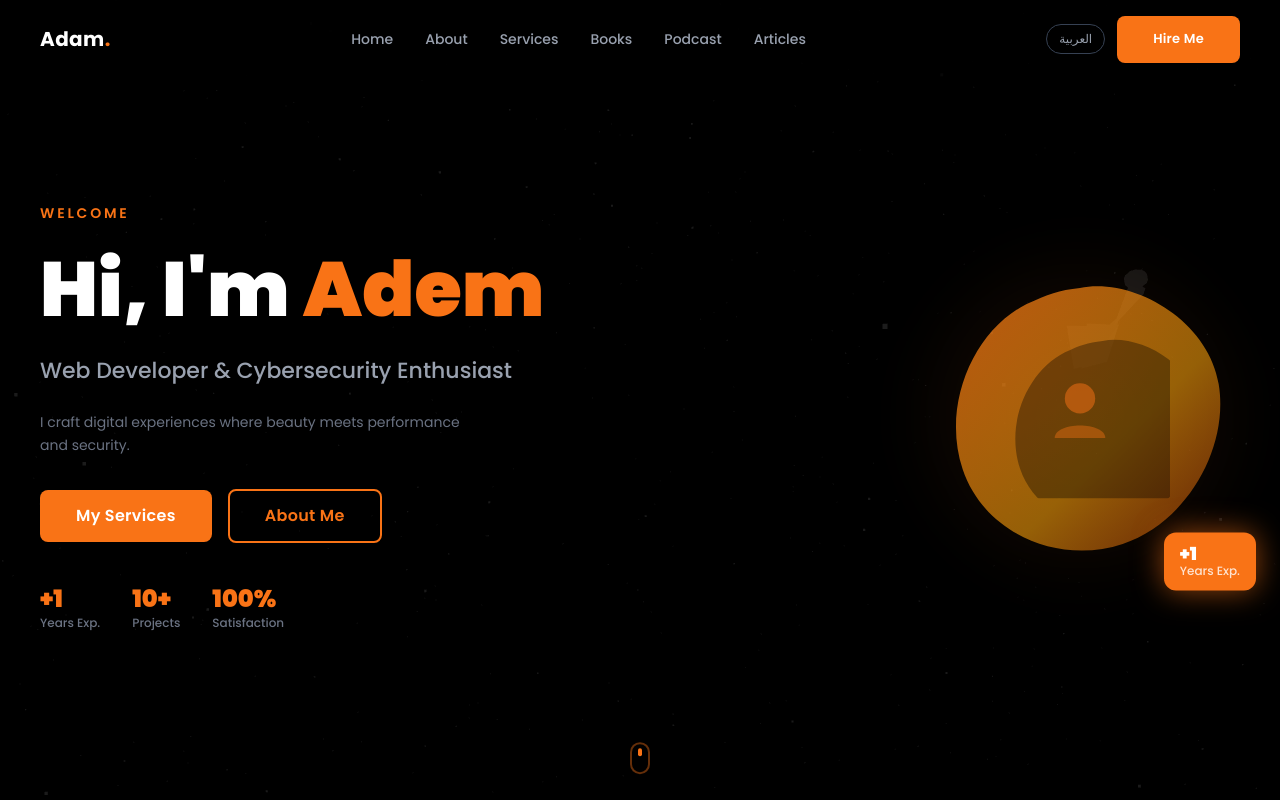
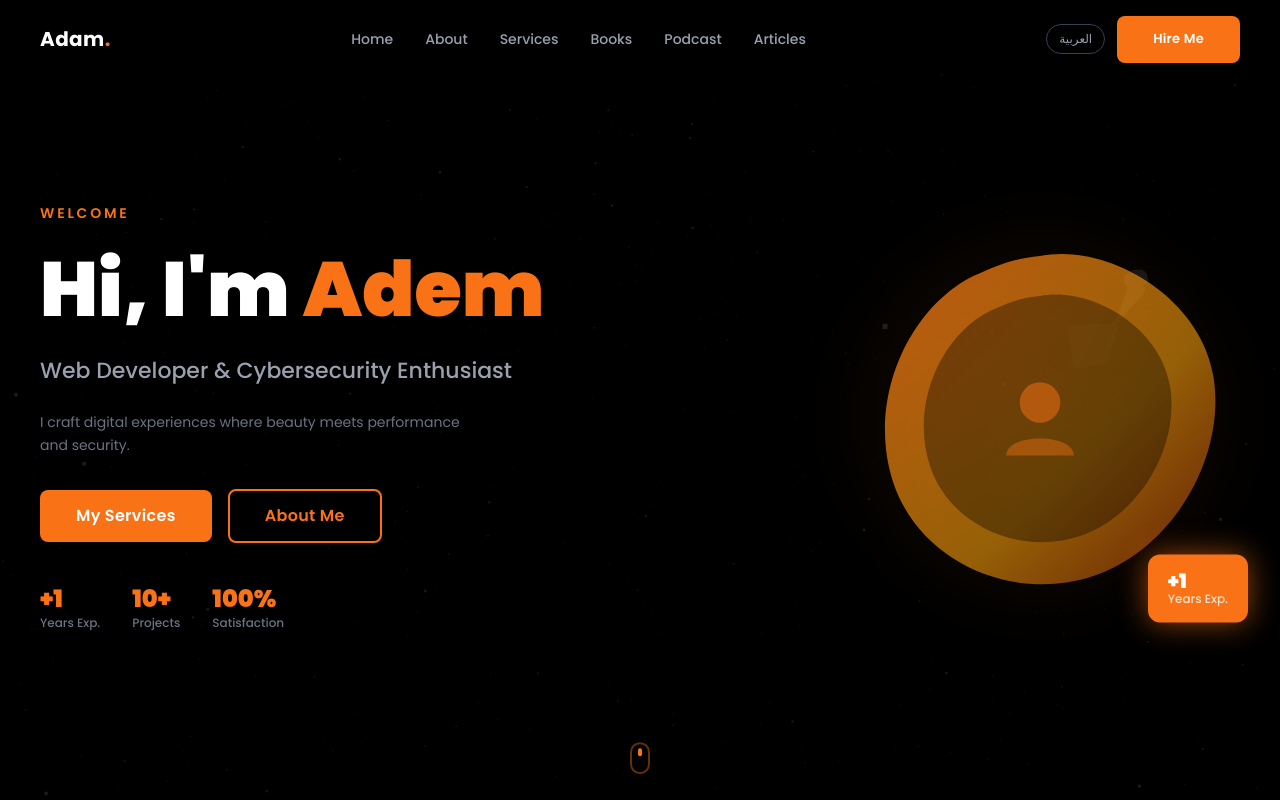
Before and after one commit to bx2-labs/platformadem, a React (Vite) app in the folder sirian-vercel/: page / in a window 1280 px wide. Shown: the top 800 px of the page. Built offline with nearby package versions, Linux system fonts and the light colour scheme; no server answers; the database is empty.

Commit message:
Refactor HeroSection with layout and style adjustments
Updated profile image section and adjusted sizes for better layout. Enhanced floating badge appearance.

```diff
--- a/sirian-vercel/src/components/HeroSection.tsx
+++ b/sirian-vercel/src/components/HeroSection.tsx
@@ -129,29 +129,25 @@ export default function HeroSection({ lang, onNav }: HeroSectionProps) {
           </motion.div>
         </div>
 
-        {/* Right — Profile image blob */}
+        {/* Right — Profile image blob (التعديل الجديد هنا) */}
         <motion.div
           initial={{ opacity: 0, scale: 0.85 }}
           animate={{ opacity: 1, scale: 1 }}
           transition={{ duration: 1, delay: 0.3 }}
           className="flex-shrink-0 flex items-center justify-center relative"
         >
-          {/* Outer glow ring */}
+          {/* Outer glow ring - حجم أكبر للتوازن */}
           <div
             className="absolute rounded-full"
             style={{
-              width: 380,
-              height: 380,
+              width: 450,
+              height: 450,
               background: "radial-gradient(circle, rgba(249,115,22,0.12) 0%, transparent 70%)",
-              filter: "blur(20px)",
+              filter: "blur(25px)",
             }}
           />
 
-          {/* Blob shape with clip */}
-          <div
-            className="relative flex items-center justify-center"
-            style={{ width: 320, height: 320 }}
-          >
+          <div className="relative flex items-center justify-center" style={{ width: 400, height: 400 }}>
             <svg viewBox="0 0 300 300" className="absolute inset-0 w-full h-full">
               <defs>
                 <linearGradient id="blobGrad" x1="0%" y1="0%" x2="100%" y2="100%">
@@ -159,9 +155,6 @@ export default function HeroSection({ lang, onNav }: HeroSectionProps) {
                   <stop offset="60%" stopColor="#f59e0b" stopOpacity="0.7" />
                   <stop offset="100%" stopColor="#ea580c" stopOpacity="0.5" />
                 </linearGradient>
-                <clipPath id="blobClip">
-                  <path d="M150,30 C200,20 270,60 280,120 C290,180 250,250 190,270 C130,290 60,260 40,200 C20,140 50,70 100,45 C120,36 130,32 150,30 Z" />
-                </clipPath>
               </defs>
               <path
                 d="M150,30 C200,20 270,60 280,120 C290,180 250,250 190,270 C130,290 60,260 40,200 C20,140 50,70 100,45 C120,36 130,32 150,30 Z"
@@ -170,14 +163,13 @@ export default function HeroSection({ lang, onNav }: HeroSectionProps) {
               />
             </svg>
 
-            {/* Profile image or placeholder */}
+            {/* Profile image - الإطار مكبر لـ 300 بيكسل لإبراز ملامح الوجه */}
             <div
               className="relative z-10 flex items-center justify-center overflow-hidden"
               style={{
-                width: 240,
-                height: 240,
+                width: 300,
+                height: 300,
                 clipPath: "path('M150,30 C200,20 270,60 280,120 C290,180 250,250 190,270 C130,290 60,260 40,200 C20,140 50,70 100,45 C120,36 130,32 150,30 Z')",
-                transform: "scale(0.75) translateY(-10px)",
               }}
             >
               {profileImg ? (
@@ -185,14 +177,10 @@ export default function HeroSection({ lang, onNav }: HeroSectionProps) {
                   src={profileImg}
                   alt={name}
                   className="w-full h-full object-cover"
-                  style={{ transform: "scale(1.2)" }}
                 />
               ) : (
-                <div
-                  className="w-full h-full flex items-center justify-center"
-                  style={{ background: "rgba(0,0,0,0.35)" }}
-                >
-                  <svg viewBox="0 0 80 80" width="90" height="90" fill="none">
+                <div className="w-full h-full flex items-center justify-center" style={{ background: "rgba(0,0,0,0.35)" }}>
+                   <svg viewBox="0 0 80 80" width="90" height="90" fill="none">
                     <circle cx="40" cy="28" r="18" fill="rgba(249,115,22,0.5)" />
                     <path d="M10 75 C10 55 70 55 70 75" fill="rgba(249,115,22,0.4)" />
                   </svg>
@@ -204,14 +192,14 @@ export default function HeroSection({ lang, onNav }: HeroSectionProps) {
             <motion.div
               animate={{ y: [0, -8, 0] }}
               transition={{ duration: 3, repeat: Infinity, ease: "easeInOut" }}
-              className="absolute -bottom-4 -right-4 px-4 py-3 rounded-xl"
+              className="absolute -bottom-2 -right-2 px-5 py-4 rounded-xl"
               style={{
                 background: "#f97316",
                 boxShadow: "0 0 30px rgba(249,115,22,0.6)",
                 zIndex: 10,
               }}
             >
-              <p className="text-white font-black text-lg leading-none" style={{ fontFamily: "'Poppins', sans-serif" }}>{statYears}</p>
+              <p className="text-white font-black text-xl leading-none" style={{ fontFamily: "'Poppins', sans-serif" }}>{statYears}</p>
               <p className="text-white/80 text-xs font-medium" style={{ fontFamily: "'Poppins', sans-serif" }}>{isAr ? "سنوات" : "Years Exp."}</p>
             </motion.div>
           </div>
```
